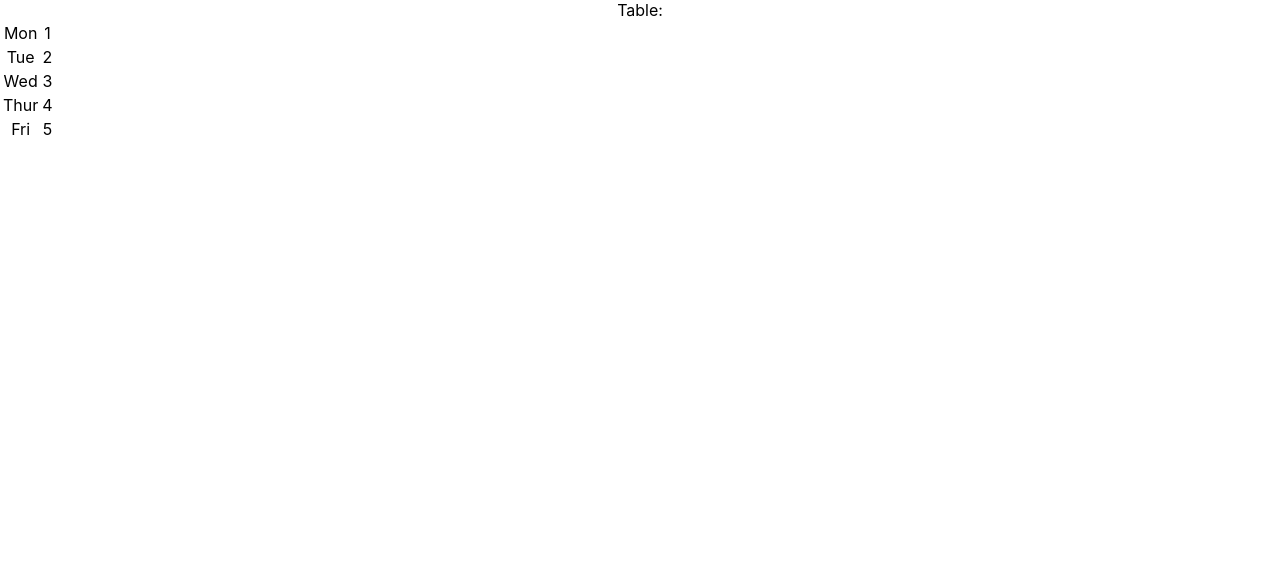
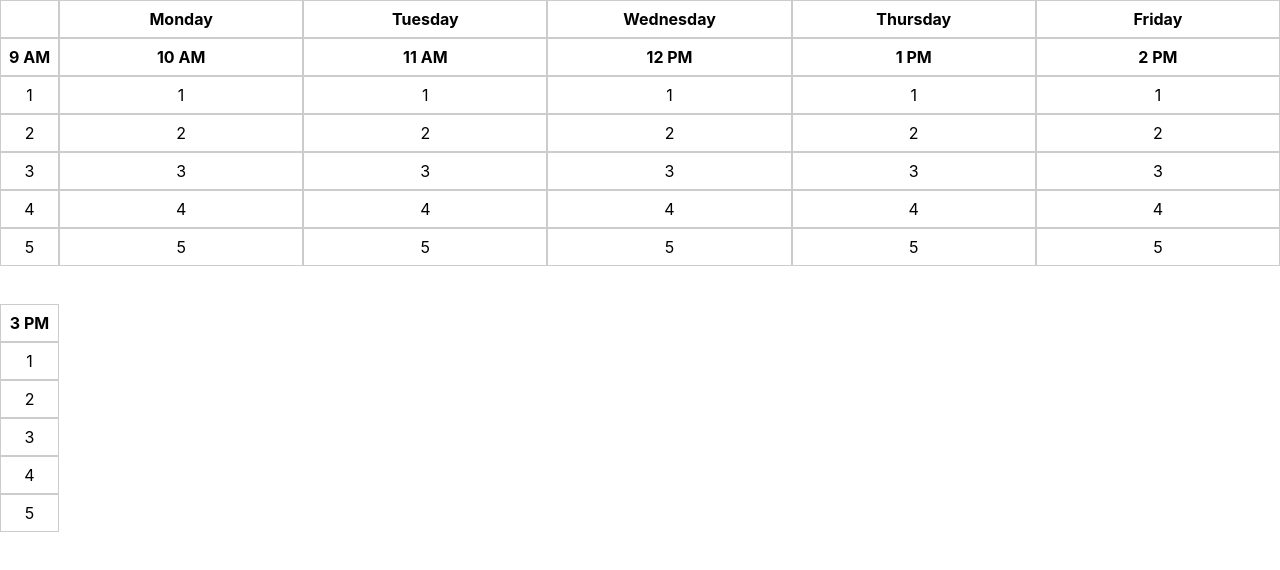
Before and after one commit to Eason-Jin/Task-List, a React (Create React App) app in the folder task-list/: page / in a window 1280 px wide. Shown: the top 570 px of the page. Built offline with nearby package versions, Linux system fonts and the light colour scheme; the HTML template or start-up script is replaced by a standard one.

Commit message:
use css grid layout

```diff
--- a/task-list/src/App.js
+++ b/task-list/src/App.js
@@ -1,43 +1,11 @@
 import './App.css';
-import { useState } from 'react';
+import TimeTable from './components/TimeTable/TimeTable';
 
-const days = [
-  { day: "Mon", tasks: ["1"] },
-  { day: "Tue", tasks: ["2"] },
-  { day: "Wed", tasks: ["3"] },
-  { day: "Thur", tasks: ["4"] },
-  { day: "Fri", tasks: ["5"] },
-]
-
-const Row = (props) => {
-  const { day, tasks } = props;
-  return (
-    <tr>
-      <td>{day}</td>
-      <td>{tasks}</td>
-    </tr>
-  )
-
-}
-const Table = (props) => {
-  const { data } = props;
-  return (
-    <table>
-      <tbody>
-        {data.map(row =>
-          <Row day={row.day} tasks={row.tasks} />
-        )}
-      </tbody>
-    </table>
-  )
-}
 function App() {
 
-  const [rows, setRows] = useState(days);
   return (
     <div className="App">
-      <div>Table:</div>
-      <Table data={rows} />
+      <TimeTable />
     </div>
   );
 }
--- /dev/null
+++ b/task-list/src/components/TimeTable/TimeTable.css
@@ -0,0 +1,27 @@
+.timetable {
+  display: grid;
+  grid-template-columns: auto repeat(5, 1fr); /* Adjust column sizes as needed */
+  grid-template-rows: auto repeat(7, 1fr); /* Adjust row sizes as needed */
+}
+
+.cell {
+  border: 1px solid #ccc;
+  padding: 8px;
+}
+
+.day-header {
+  /* Style for day headers */
+  text-align: center;
+  font-weight: bold;
+}
+
+.time-header {
+  /* Style for time headers */
+  text-align: center;
+  font-weight: bold;
+}
+
+.time-row {
+  display: grid;
+  grid-template-rows: repeat(7, 1fr);
+}
--- /dev/null
+++ b/task-list/src/components/TimeTable/TimeTable.js
@@ -0,0 +1,30 @@
+import React from 'react';
+import './TimeTable.css';
+
+const daysOfWeek = ['', 'Monday', 'Tuesday', 'Wednesday', 'Thursday', 'Friday'];
+const tasks = [['1'], ['2'], ['3'], ['4'], ['5']];
+const timeSlots = ['9 AM', '10 AM', '11 AM', '12 PM', '1 PM', '2 PM', '3 PM'];
+
+const Timetable = () => {
+  return (
+    <div className="timetable">
+      {daysOfWeek.map((day) => (
+        <div key={day} className="cell day-header">
+          {day}
+        </div>
+      ))}
+      {timeSlots.map((time) => (
+        <div key={time} className="time-row">
+          <div className="cell time-header">{time}</div>
+          {tasks.map((task) => (
+            <div key={task} className="cell">
+              {task}
+            </div>
+          ))}
+        </div>
+      ))}
+    </div>
+  );
+};
+
+export default Timetable;
```
